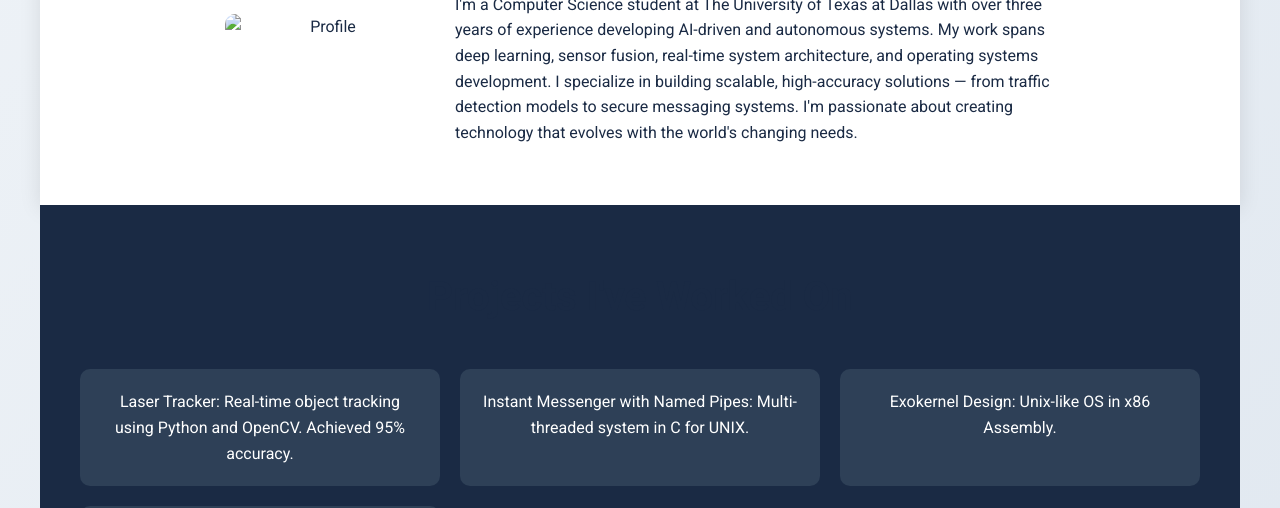
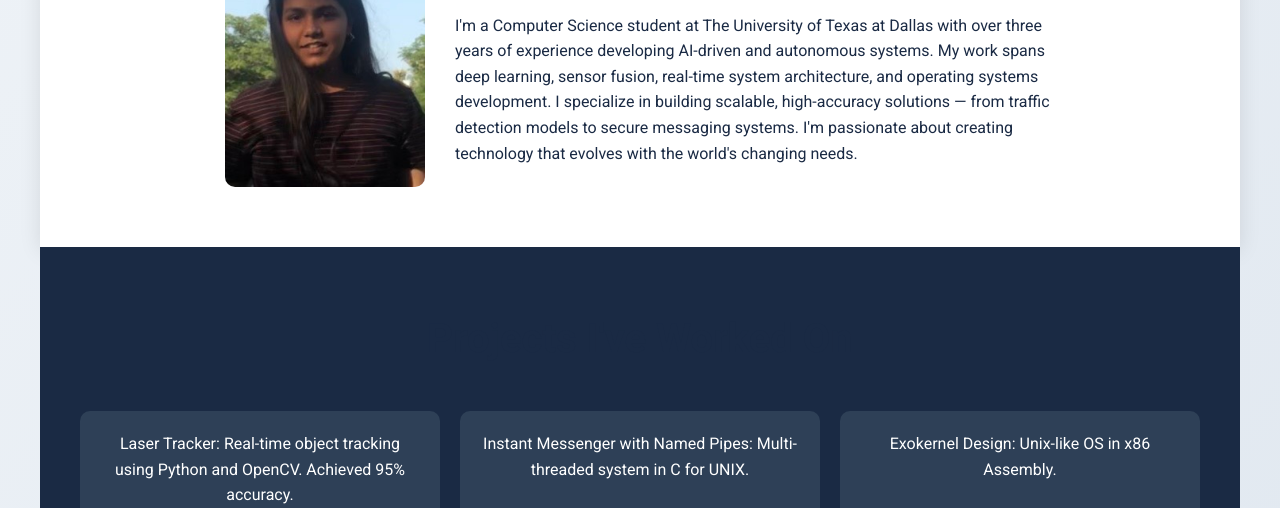
Before and after one commit to VINDHYAkaushal/VINDHYAkaushal.github.io, a plain HTML site: page index.html in a window 1280 px wide. Shown: the part 592-1100 px from the top of the page. Drawn offline with Linux system fonts and the light colour scheme.

Commit message:
Update index.html

```diff
--- a/index.html
+++ b/index.html
@@ -190,7 +190,7 @@
         </div>
     </div>
     <div class="about section">
-        <img src="D8914CC5-BD24-4DD8-9087-61D9FBFE0BA3.jpeg" alt="Profile">
+        <img src="641A0286-A2CC-4E64-921C-70CC0D576858.jpeg" alt="Profile">
         <div class="about-content">
             <h2>About Me</h2>
             <p>I'm a Computer Science student at The University of Texas at Dallas with over three years of experience developing AI-driven and autonomous systems. My work spans deep learning, sensor fusion, real-time system architecture, and operating systems development. I specialize in building scalable, high-accuracy solutions — from traffic detection models to secure messaging systems. I'm passionate about creating technology that evolves with the world's changing needs.</p>
```
